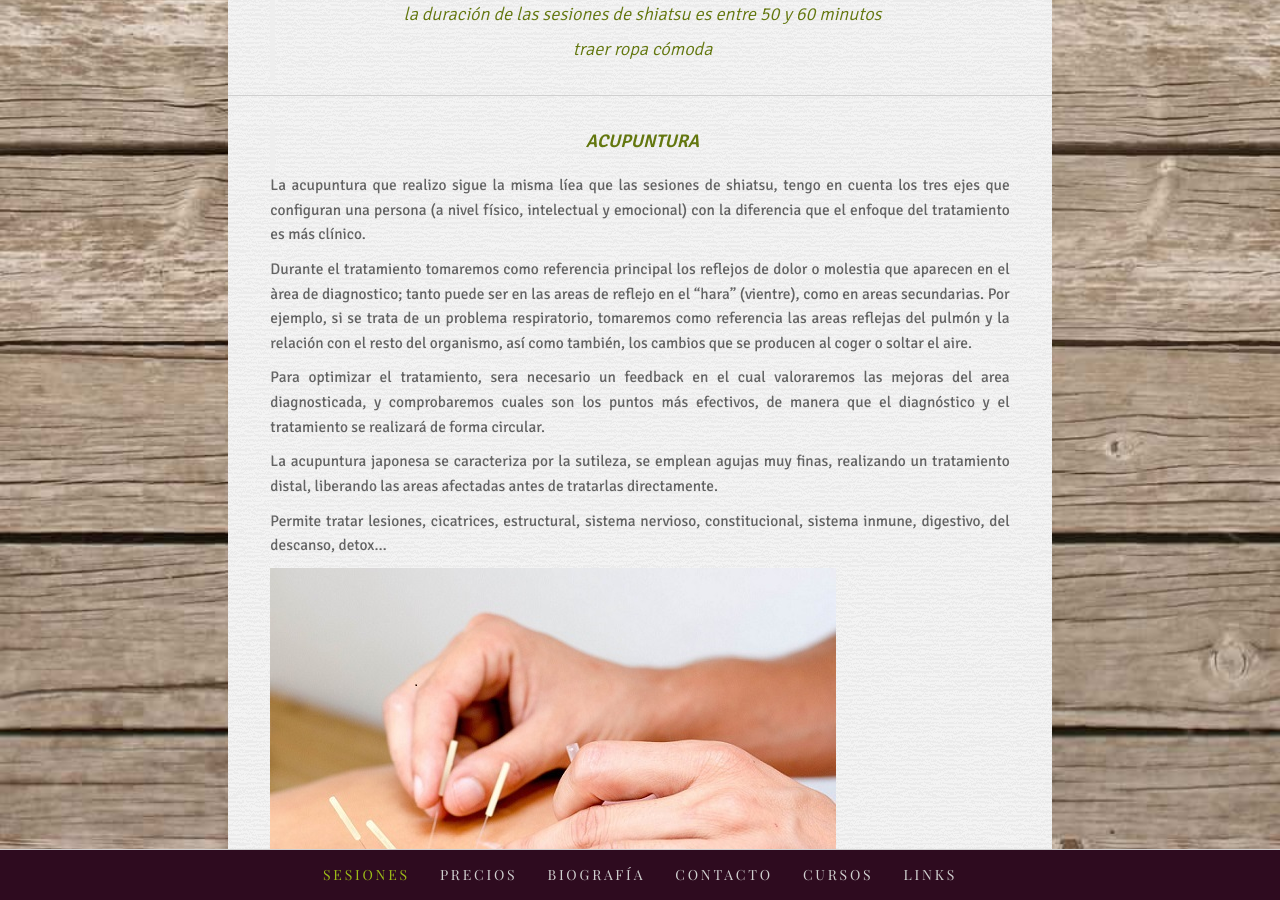
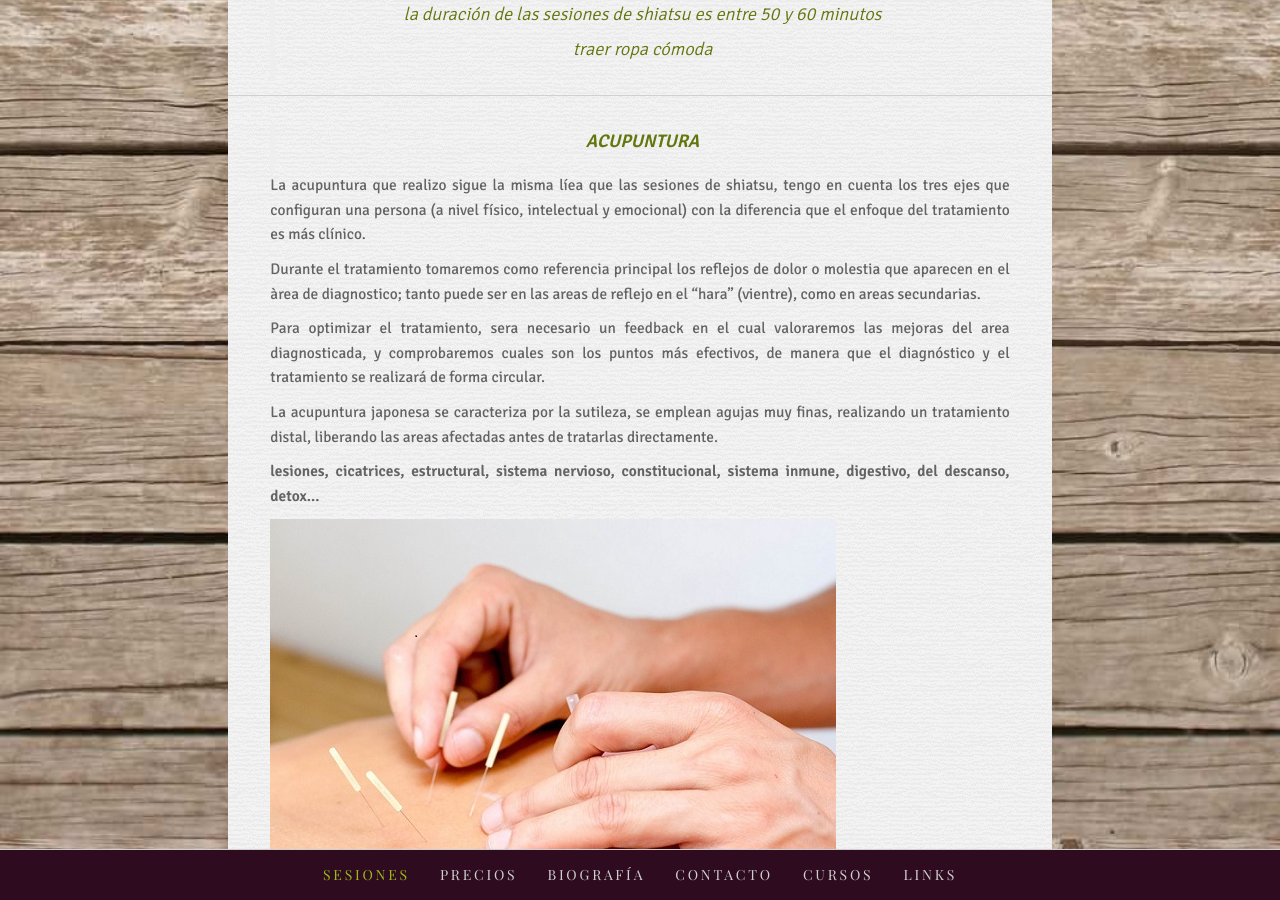
Before and after one commit to agustibr/shiatsu.nuriabelloc.com, a Jekyll site: the page built from es/1-sesiones.md, in a window 1280 px wide and 900 px high, scrolled down 1081 px. Built offline with Jekyll 4.4.1, drawn with Linux system fonts in a browser that asks for light colours; some web fonts are replaced.

Commit message:
Updated 1-sesiones.md

```diff
--- a/es/1-sesiones.md
+++ b/es/1-sesiones.md
@@ -52,13 +52,13 @@ Son sesiones personalizadas en las que el aprendizaje y el feedback son elemento
 
 La acupuntura que realizo sigue la misma líea que las sesiones de shiatsu, tengo en cuenta los tres ejes que configuran una persona (a nivel físico, intelectual y emocional) con la diferencia que el enfoque del tratamiento es más clínico.
 
-Durante el tratamiento tomaremos como referencia principal los reflejos de dolor o molestia que aparecen en el àrea de diagnostico; tanto puede ser en las areas de reflejo en el "hara" (vientre), como en areas secundarias. Por ejemplo, si se trata de un problema respiratorio, tomaremos como referencia las areas reflejas del pulmón y la relación con el resto del organismo, así como también, los cambios que se producen al coger o soltar el aire.
+Durante el tratamiento tomaremos como referencia principal los reflejos de dolor o molestia que aparecen en el àrea de diagnostico; tanto puede ser en las areas de reflejo en el "hara" (vientre), como en areas secundarias.
 
 Para optimizar el tratamiento, sera necesario un feedback en el cual valoraremos las mejoras del area diagnosticada, y comprobaremos cuales son los puntos más efectivos, de manera que el diagnóstico y el tratamiento se realizará de forma circular.
 
 La acupuntura japonesa se caracteriza por la sutileza, se emplean agujas muy finas, realizando un tratamiento distal, liberando las areas afectadas antes de tratarlas directamente.
 
-Permite tratar lesiones, cicatrices, estructural, sistema nervioso, constitucional, sistema inmune, digestivo, del descanso, detox...
+**lesiones, cicatrices, estructural, sistema nervioso, constitucional, sistema inmune, digestivo, del descanso, detox...**
 
 ![acu.jpg]({{site.baseurl}}/image/acu.jpg)
 
```
